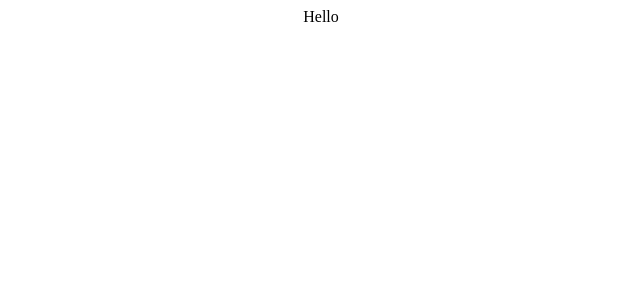
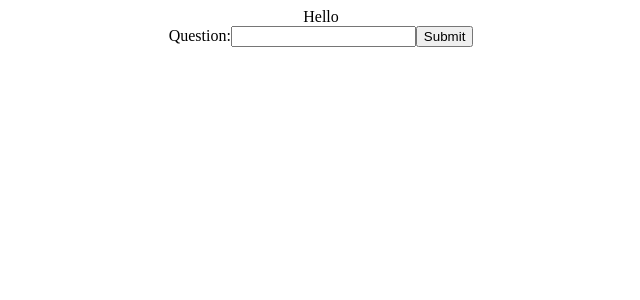
Before and after one commit to supremex04/Questor, a React (Create React App) app in the folder web/: page / in a window 1280 px wide. Shown: the top 300 px of the page, without its empty margins (319-959 px from the left). Built offline with nearby package versions, Linux system fonts and the light colour scheme.

Commit message:
server connects to frontend

```diff
--- a/web/src/App.js
+++ b/web/src/App.js
@@ -1,9 +1,10 @@
 import './App.css';
-
+import QueryComponent from './components/query';
 function App() {
   return (
     <div className="App">
       Hello
+      <QueryComponent/>
     </div>
   );
 }
--- /dev/null
+++ b/web/src/components/query.jsx
@@ -0,0 +1,48 @@
+import React, { useState } from 'react';
+import axios from 'axios';
+
+const QueryComponent = () => {
+    const [question, setQuestion] = useState('');
+    const [answer, setAnswer] = useState('');
+    const [loading, setLoading] = useState(false);
+
+    const handleSubmit = async (e) => {
+        e.preventDefault();
+        setLoading(true);
+        setAnswer('');
+        try {
+            const response = await axios.post('http://localhost:5000/query', { question });
+            setAnswer(response.data.generation);
+        } catch (error) {
+            console.error("There was an error submitting the question!", error);
+            setAnswer('There was an error processing your request. Please try again.');
+        } finally {
+            setLoading(false);
+        }
+    };
+
+    return (
+        <div>
+            <form onSubmit={handleSubmit}>
+                <label>
+                    Question:
+                    <input
+                        type="text"
+                        value={question}
+                        onChange={(e) => setQuestion(e.target.value)}
+                    />
+                </label>
+                <button type="submit">Submit</button>
+            </form>
+            {loading && <p>Loading...</p>}
+            {answer && (
+                <div>
+                    <h3>Answer:</h3>
+                    <p>{answer}</p>
+                </div>
+            )}
+        </div>
+    );
+};
+
+export default QueryComponent;
```
